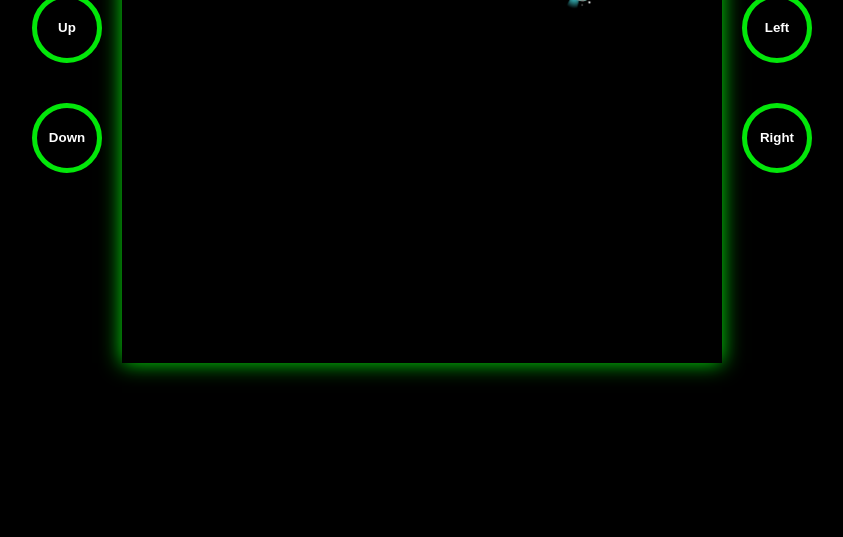
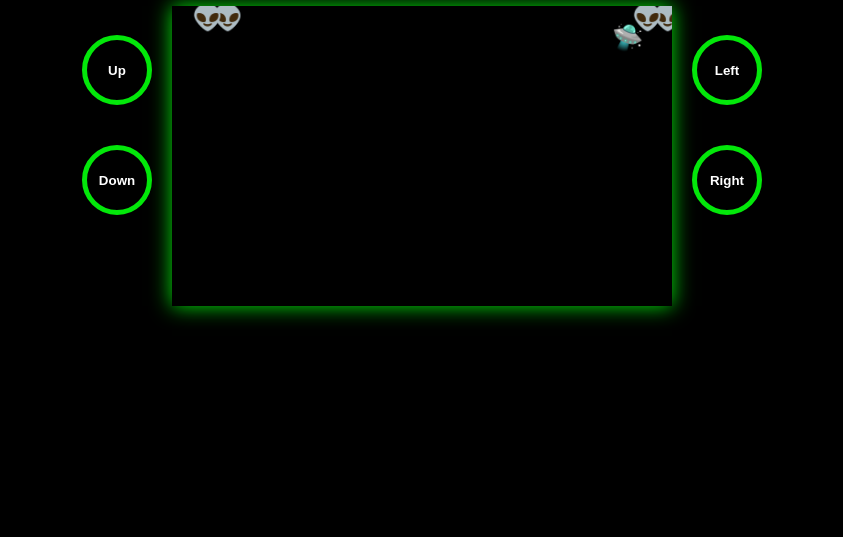
Before and after one commit to Emmafloh13/SNAKE-JS, a plain HTML site: page index.html in a window 1280 px wide. Shown: the part 263-800 px from the top of the page, without its empty margins (194-1037 px from the left). Drawn offline with Linux system fonts and the light colour scheme.

Commit message:
Segunda versión

```diff
--- a/index.html
+++ b/index.html
@@ -60,7 +60,7 @@
             <h1>
                 Juego de la viborita
             </h1>
-            <canvas id="lienzo" width="600" height="400"></canvas>
+            <canvas id="lienzo" width="500" height="300"></canvas>
         </div>
         <div class="right">
             <button class="btn">Left</button>
```
